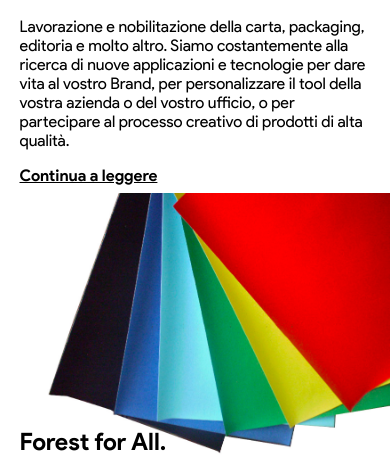
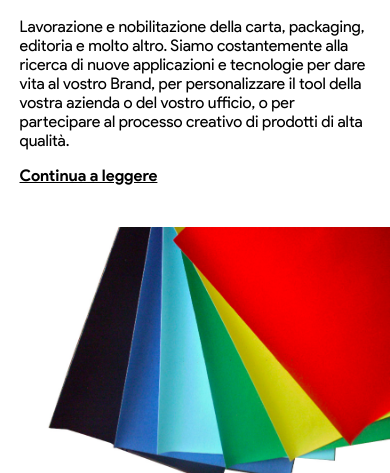
Before and after one commit to ugoleone/stagingWeb, a plain HTML site: page coverSRL/index.html in a window 390 px wide. Shown: the part 355-828 px from the top of the page. Drawn offline with Linux system fonts and the light colour scheme.

Commit message:
Add files via upload

```diff
--- a/coverSRL/index.html
+++ b/coverSRL/index.html
@@ -6,7 +6,7 @@
     <meta name="viewport" content="width=device-width, initial-scale=1.0">
     <link rel="stylesheet" href="style.css">
     <script src="assets/js/main.js"></script>
-    <title>Document</title>
+    <title>Cover SRL</title>
 </head>
 <body>
 
--- a/coverSRL/style.css
+++ b/coverSRL/style.css
@@ -200,7 +200,8 @@ body {
     padding-left: 5vw;
 }
 .imgPart {
-    flex: 1
+    flex: 1;
+    /*padding-right: 5vw;*/
 }
 
 .textPart a {
@@ -215,12 +216,12 @@ body {
     padding-right: 5vw;
 }
 
-@media only screen and (max-width: 600px) {
+@media only screen and (max-width: 700px) {
     .introSection {
         flex-direction: column;
         align-content: center;
         align-items: center;
-        height: 65vh;
+        height: auto;
     }
     .textPart {
         padding-left: 0vw;
@@ -229,6 +230,8 @@ body {
     .imgPart {
         width: 90%;
         align-self: flex-end;
+        padding-top: 5vh;
+        padding-right: 0vw;
     }
 
     .colReversed {
```
